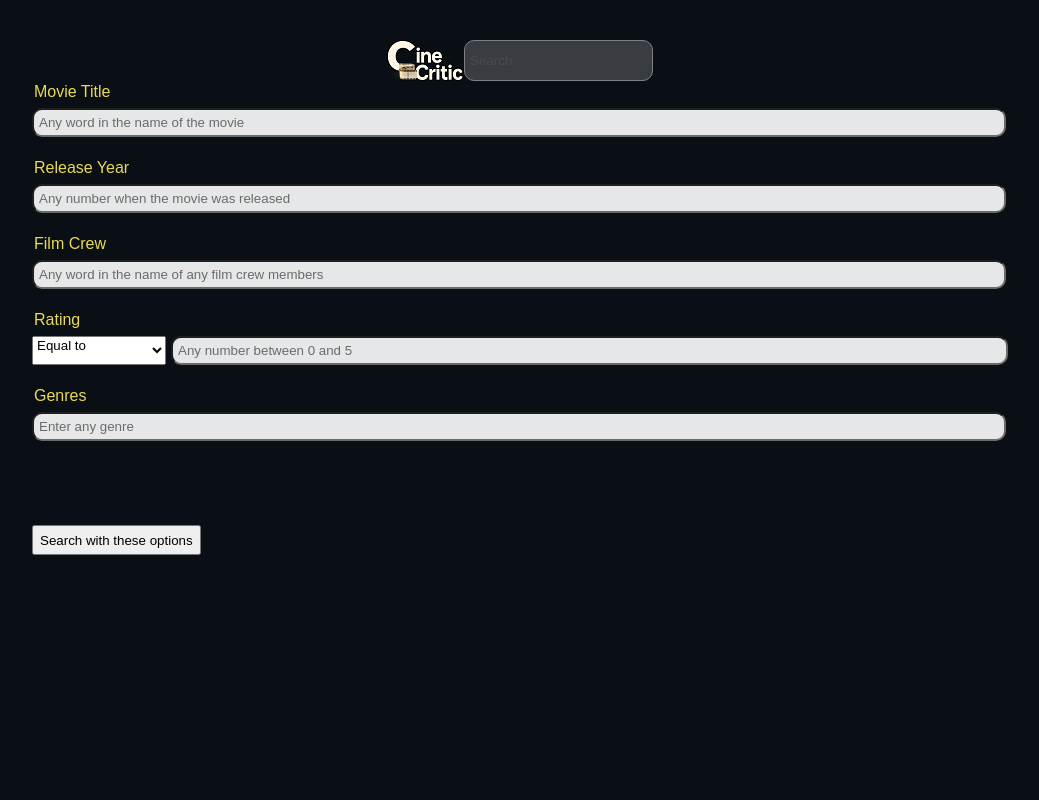
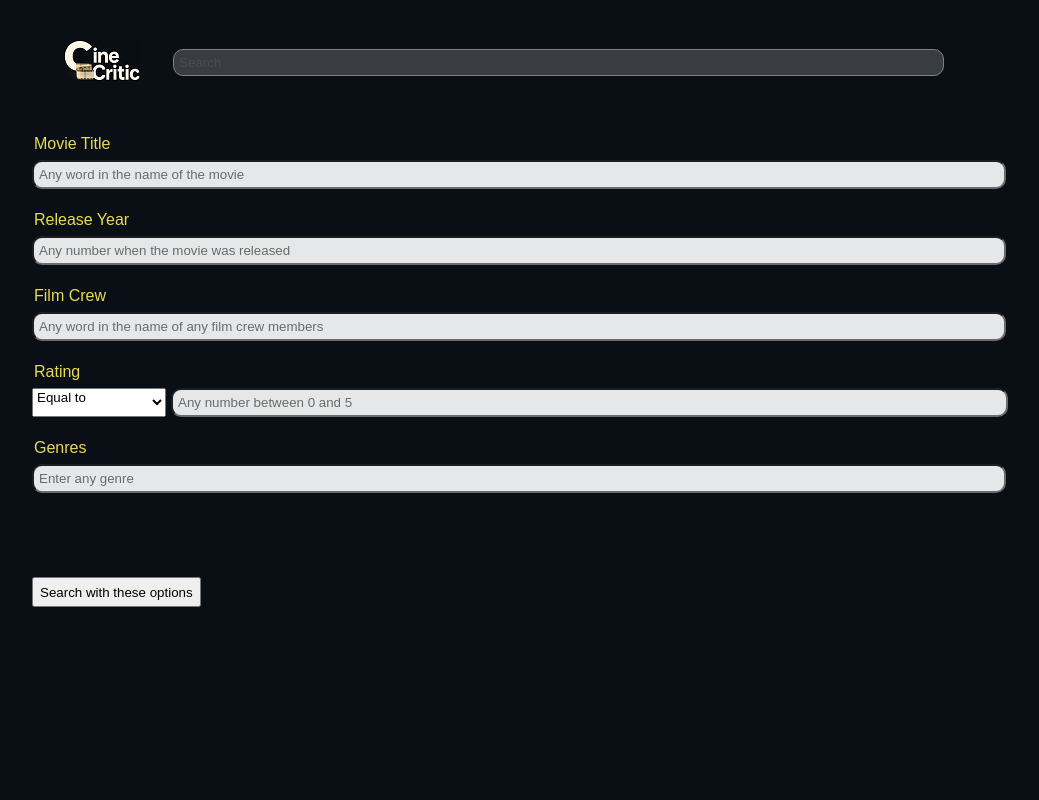
Before and after one commit to vetematts/CineCritic-frontend, a React (Vite) app: page /advancedSearch in a window 1280 px wide. Shown: the top 800 px of the page, without its empty margins (120-1159 px from the left). Built offline with nearby package versions, Linux system fonts and the light colour scheme; a web font is replaced by a local one.

Commit message:
feat: Fixed the flexing of the header search bar.

```diff
--- a/src/components/Header.jsx
+++ b/src/components/Header.jsx
@@ -10,28 +10,59 @@ import { NavLink } from "react-router";
 
 // Styled parts
 // Create a responsive header that doesn't wrap and maintains its shape
+// This is the flex container parent
 const StyledHeader = styled.header`
     display: flex;
+    flex-direction: row;
+    flex-wrap: nowrap;
+    align-items: center;
+    justify-content: space-evenly;
+
+    // Give the header an actual width so the flex children
+    // have something to reference to
+    width: 76%; // This is taking 76% of the root containers width
+
+    // Place a small gap between each item in the navbar
+    gap: 2rem;
+
+    // Add space between the header and the main body
+    margin: 0 0 3rem 0;
+`;
+
+// These are the flex items within the flex container "Header"
+const StyledHeaderColumns = styled.div`
     flex: 1;
+
+    &#header-search-bar {
+        // Make this item fill up the rest of the container
+        flex-basis: 100%;
+    }
 `;
 
 // Small icon that will grow and shrink with the rest of the header
 const StyledLogo = styled.img`
-    display: flex;
-    flex: 0;
-    justify-content: flex-start;
+    // display: flex;
+    // flex: 1 0 5%;
+    // flex: 1;
 `;
 
 function Header() {
     return (
         <StyledHeader>
+            <StyledHeaderColumns id = "site-logo">
                 <NavLink to = "/">
                     <StyledLogo
                         src = {logo}
                         alt = "CineCritic Logo"
                     />
                 </NavLink>
+            </StyledHeaderColumns>
+            <StyledHeaderColumns id = "header-search-bar">
                 <SearchBar />
+            </StyledHeaderColumns>
+            <StyledHeaderColumns id = "user-menu">
+                {/* Add in the user profile/menu */}
+            </StyledHeaderColumns>
         </StyledHeader>
     );
 }
```
Lines whose indentation alone changed are shown as unchanged.
